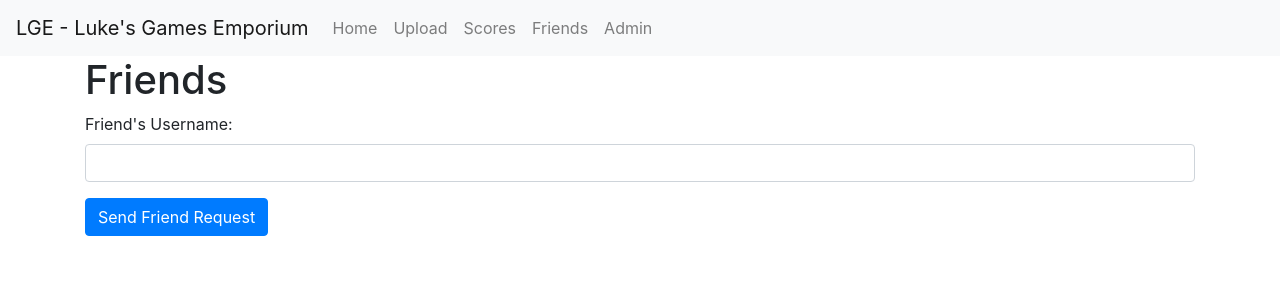
After one commit to Lukecb14/LukesGamesEmporium, a Django app: page /friends/ in a window 1280 px wide. The commit adds this page. Shown: the top 300 px of the page. Run offline with Django 5.2, Linux system fonts and the light colour scheme; the visitor is signed in with stand-in values (Sample User, id 1); some libraries are stand-ins or nearby versions.

Commit message:
Created ability to send friend requests

```diff
--- a/LukesGamesEmporium/LukesGamesEmporium/urls.py
+++ b/LukesGamesEmporium/LukesGamesEmporium/urls.py
@@ -16,7 +16,7 @@ Including another URLconf
 """
 from django.contrib import admin
 from django.urls import path
-from lge.views import home, signup, upload, scores
+from lge.views import home, signup, upload, scores, friends
 from django.contrib.auth import views as auth_views
 
 urlpatterns = [
@@ -26,4 +26,5 @@ urlpatterns = [
     path('', home.home, name='lge-home'),
     path('upload/', upload.uploadPage, name='lge-upload'),
     path('scores/', scores.scorePage, name='lge-scores'),
+    path('friends/', friends.friendPage, name='lge-friends'),
 ]
--- a/LukesGamesEmporium/lge/templates/base.html
+++ b/LukesGamesEmporium/lge/templates/base.html
@@ -26,6 +26,9 @@
                         <a class="nav-link" href="/scores">Scores</a>
                     </li>
                     <li class="nav-item">
+                        <a class="nav-link" href="/friends">Friends</a>
+                    </li>
+                    <li class="nav-item">
                         <a class="nav-link" href="/admin">Admin</a>
                     </li>
                 </ul>
--- /dev/null
+++ b/LukesGamesEmporium/lge/templates/friends.html
@@ -0,0 +1,23 @@
+{% extends "base.html" %}
+
+{% block title %}LGE Scores{% endblock title %}
+
+{% block content %}
+<div class="container">
+    <h1>Friends</h1>
+
+    <form action="" method="post">
+        {% csrf_token %}
+        <div class="form-group">
+            <label for="username">Friend's Username:</label>
+            <input type="text" id="username" name="username" class="form-control" required>
+        </div>
+        <button type="submit" class="btn btn-primary">Send Friend Request</button>
+    </form>
+
+    {% if userMessage %}
+    <p>{{userMessage}}</p>
+    {% endif %}
+
+</div>
+{% endblock content %}
--- /dev/null
+++ b/LukesGamesEmporium/lge/views/friends.py
@@ -0,0 +1,33 @@
+from django.shortcuts import render
+from django.contrib.auth.decorators import login_required
+from lge.models import Score, Game
+from django.contrib.auth.models import User
+from lge.models import FriendRequest
+
+@login_required
+def friendPage(request):
+
+    userMessage = ""
+
+    if request.method == "POST":
+        signedInUser = request.user
+        friendUsername = request.POST.get('username')
+
+        # TODO: prevent code injections (idk if that's necessary in Django, but can't hurt to check)
+        try:
+            friendUser = User.objects.get(username=friendUsername)
+            if friendUser == signedInUser:
+                userMessage = "You can't send a friend request to yourself"
+            elif FriendRequest.objects.filter(sender=signedInUser, receiver=friendUser).exists():
+                userMessage = "You have already sent a friend request to that user"
+            else:
+                friendRequest = FriendRequest.objects.create(sender=signedInUser, receiver=friendUser)
+                friendRequest.save()
+                userMessage = "Friend request sent to " + friendUsername
+        except:
+            userMessage = "No user with that username"
+
+    context = {
+        "userMessage": userMessage
+    }
+    return render(request, 'friends.html', context)
```
Also changed, not shown: LukesGamesEmporium/lge/models.py (+7 -0 lines).
